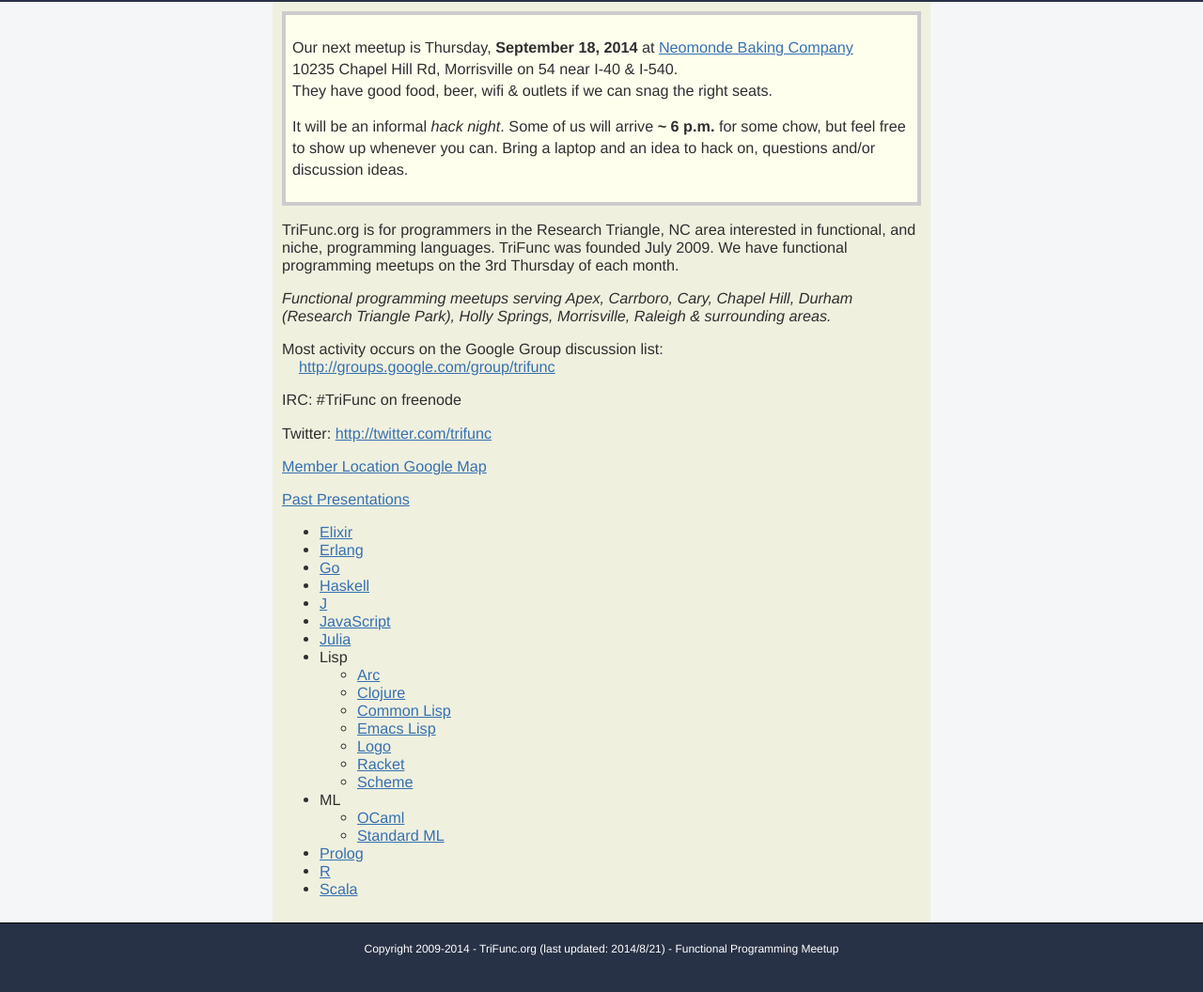
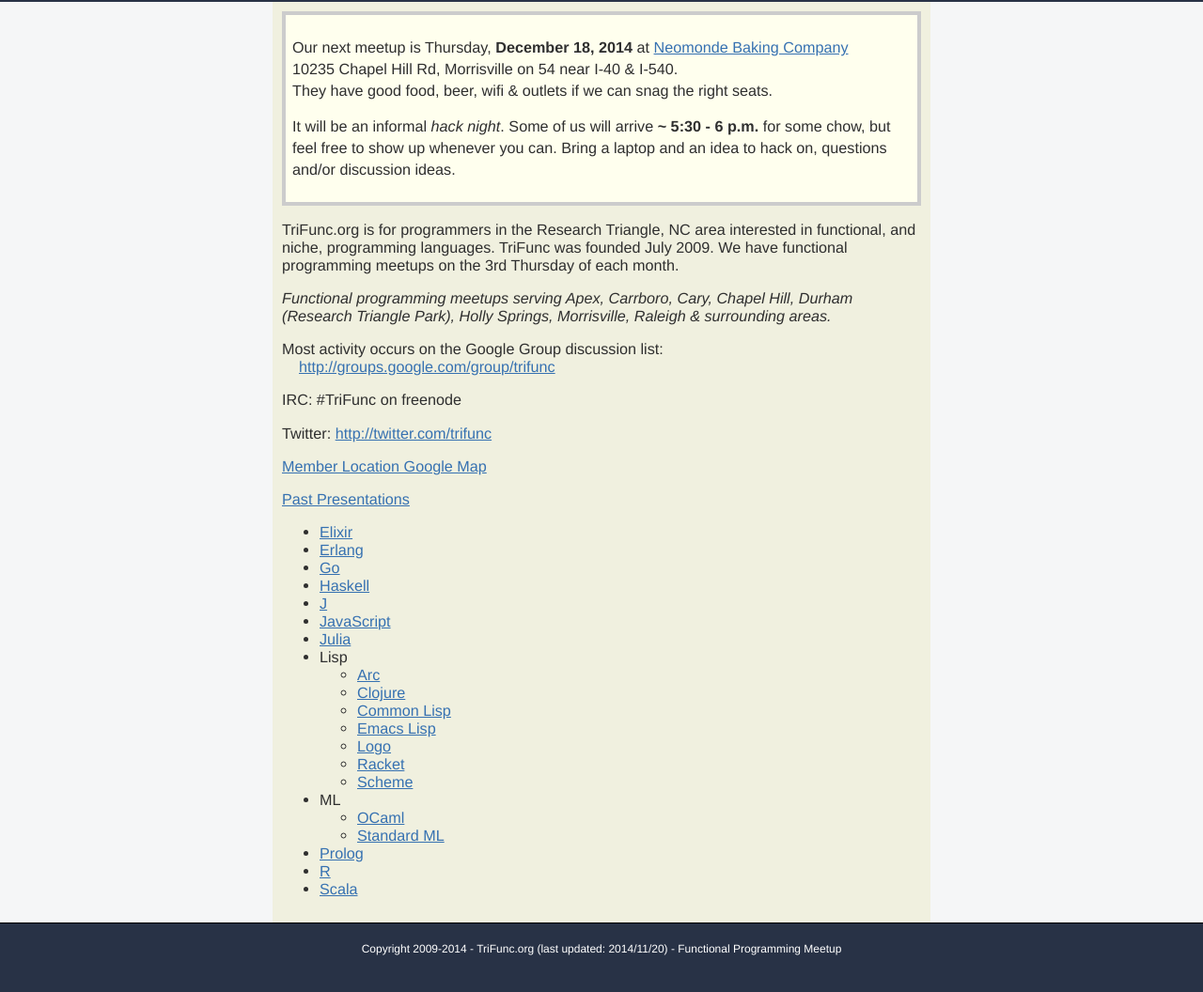
Before and after one commit to lojic/trifunc, a plain HTML site: page www/index.html in a window 1280 px wide. Shown: the part 70-1126 px from the top of the page at 94% size. Drawn offline with Linux system fonts and the light colour scheme.

Commit message:
Update meeting date

```diff
--- a/www/index.html
+++ b/www/index.html
@@ -40,7 +40,7 @@
       <div class="main">
         <div style="background-color: #ffe; border: 4px solid #ccc; padding: 7px; line-height: 1.4em;">
           <p>
-            Our next meetup is Thursday, <strong>September 18,
+            Our next meetup is Thursday, <strong>December 18,
             2014</strong> at <a href="https://goo.gl/maps/hTFlc">Neomonde Baking Company</a>
             <br>
             10235 Chapel Hill Rd, Morrisville
@@ -50,7 +50,7 @@
           </p>
           <p>
             It will be an informal <em>hack night</em>. Some of us
-            will arrive <strong>~ 6 p.m.</strong> for some chow, but feel free to
+            will arrive <strong>~ 5:30 - 6 p.m.</strong> for some chow, but feel free to
             show up whenever you can. Bring a laptop and an idea to
             hack on, questions and/or discussion ideas.
           </p>
@@ -119,7 +119,7 @@
     </div>
 
     <div class="footer">
-      <span class="copyright">Copyright 2009-2014 - TriFunc.org (last updated: 2014/8/21) - Functional Programming Meetup</span>
+      <span class="copyright">Copyright 2009-2014 - TriFunc.org (last updated: 2014/11/20) - Functional Programming Meetup</span>
     </div>
 
 <script type="text/javascript">
```
